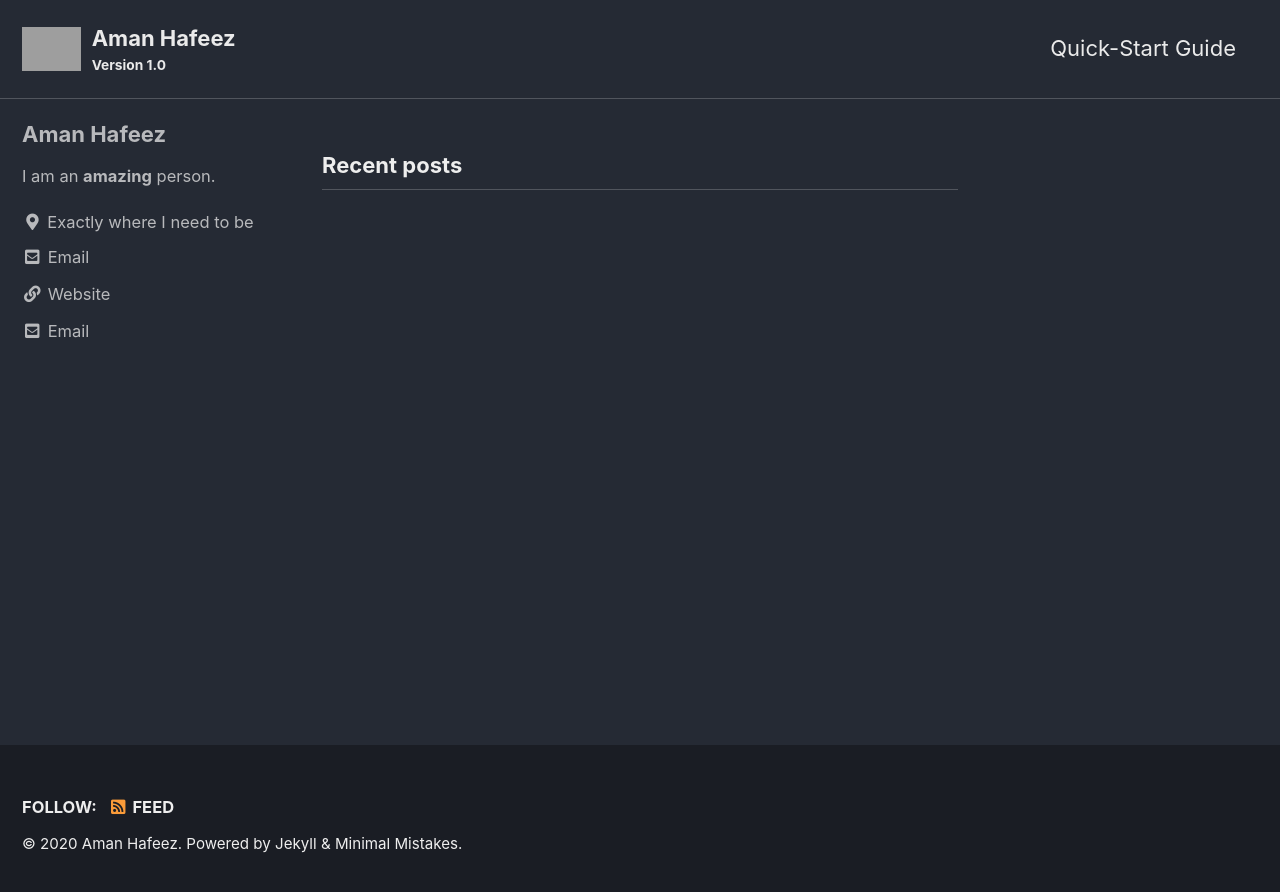
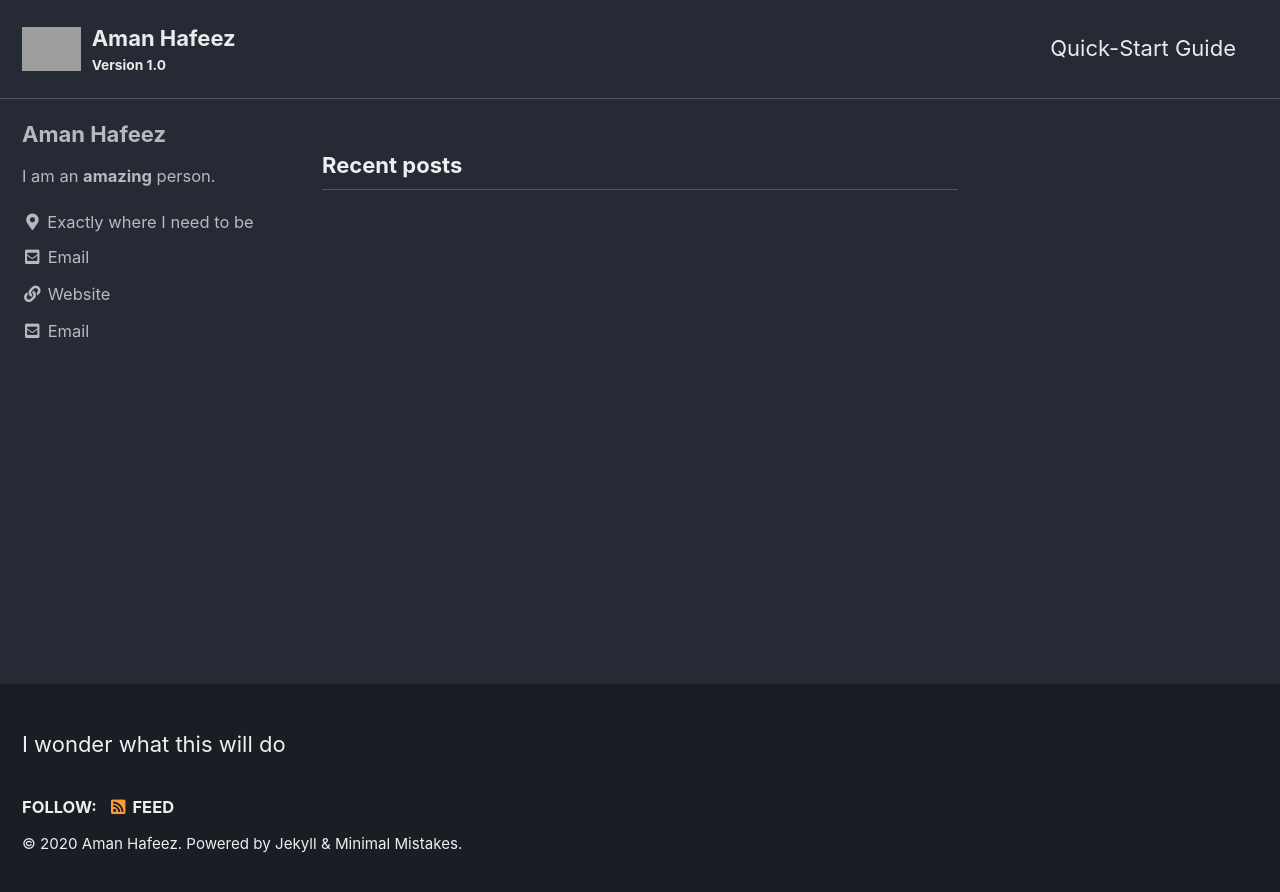
Before and after one commit to amanhaf01/amanhaf01.github.io, a Jekyll site: the page built from index.html, in a window 1280 px wide. Shown: the top 892 px of the page. Built offline with Jekyll 4.4.1, drawn with Linux system fonts in a browser that asks for light colours; cached includes are drawn as plain includes; the list of posts is cut into pages by our own code; grey boxes are pictures that could not be loaded.

Commit message:
Update custom.html

```diff
--- a/_includes/footer/custom.html
+++ b/_includes/footer/custom.html
@@ -1,3 +1,3 @@
 <!-- start custom footer snippets -->
-
+<p>I wonder what this will do</p>
 <!-- end custom footer snippets -->
```
